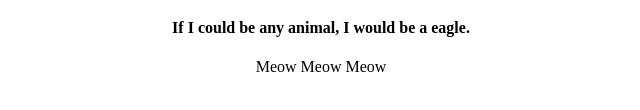
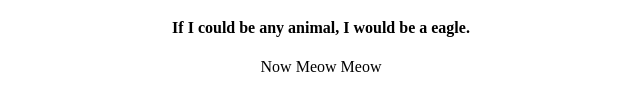
Before and after one commit to HugoHern/my-first-repo, a plain HTML site: page index.html in a window 1280 px wide. Shown: the part 290-400 px from the top of the page, 319-959 px from the left. Drawn offline with Linux system fonts and the light colour scheme.

Commit message:
checking github

```diff
--- a/index.html
+++ b/index.html
@@ -15,7 +15,7 @@
                     <h4>My favorite color is Green.</h4>
                     <h4>My favorite food is steak.</h4>
                     <h4>If I could be any animal, I would be a eagle.</h4>
-                    <p>Meow Meow Meow</p>
+                    <p>Now Meow Meow</p>
             </div>
           </body>
         </html>
```
